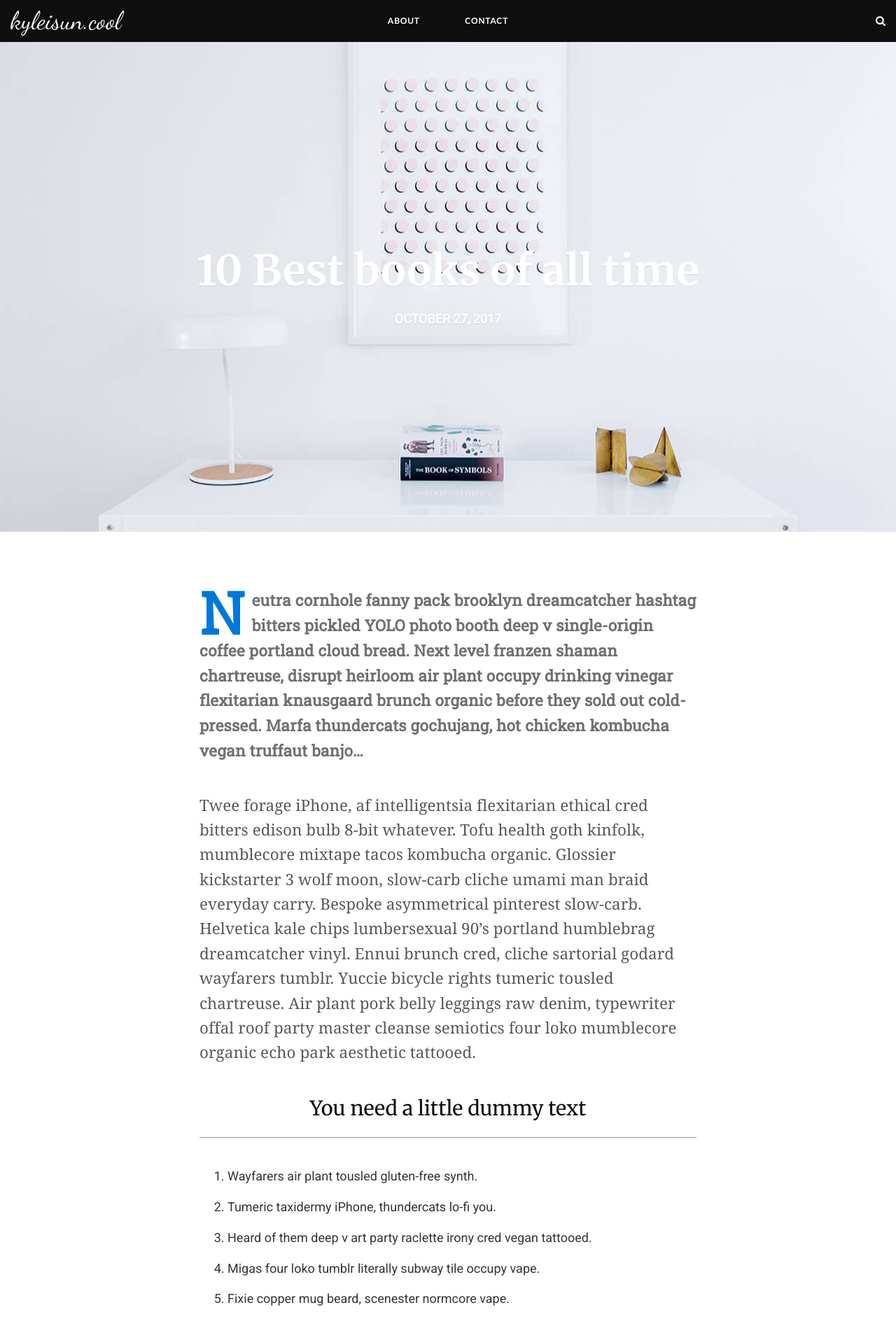
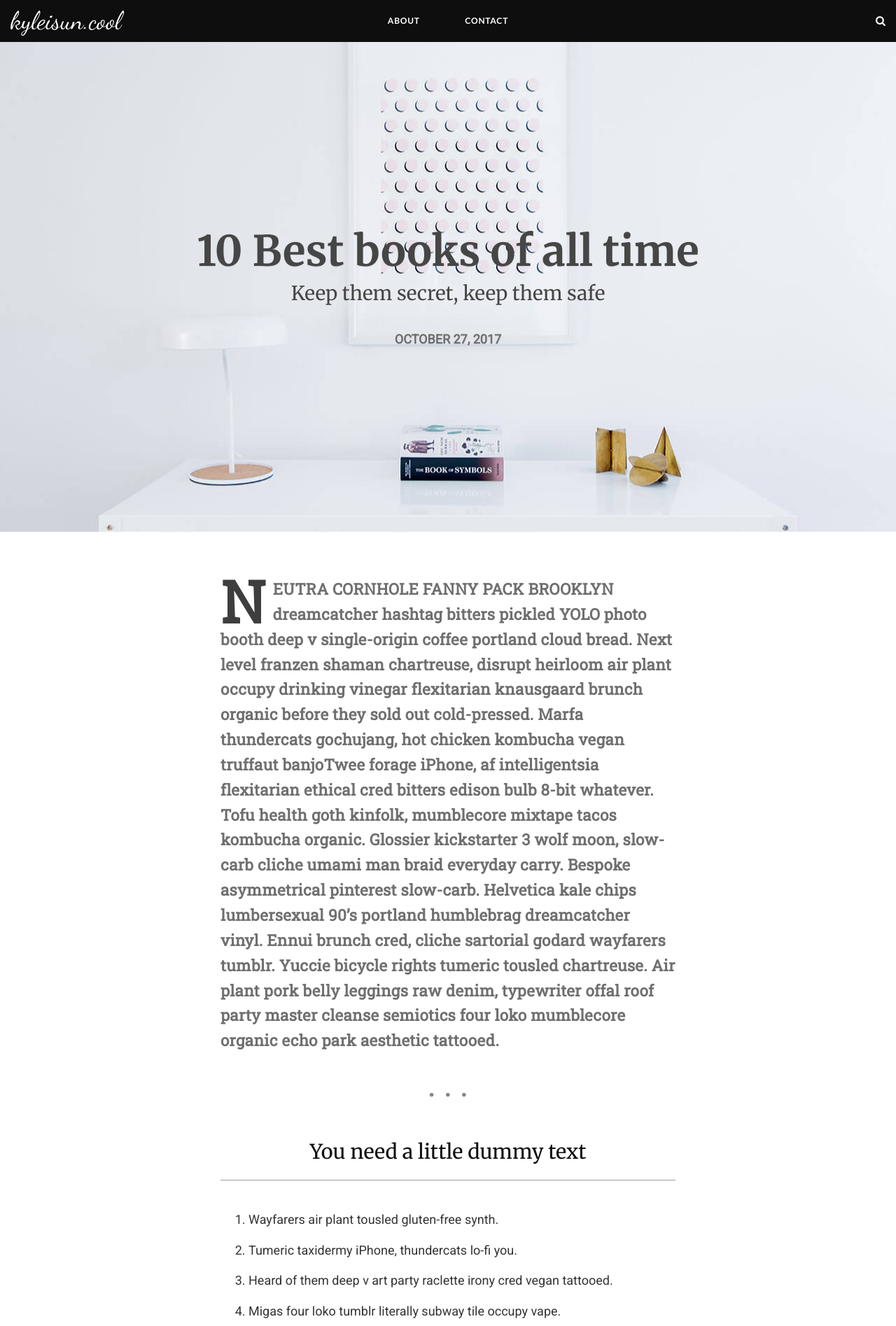
Before and after one commit to kyleisuncool/kyleisun.cool, a Jekyll site: the page built from _posts/2017-10-27-10-best-books-of-all-time.markdown, in a window 1280 px wide. Shown: the top 1895 px of the page at 70% size. Built offline with Jekyll 4.4.1, drawn with Linux system fonts in a browser that asks for light colours; nearby versions of some CDN libraries; comment, search, counter and statistics services are not loaded.

Commit message:
theme-gut

```diff
--- a/_layouts/post.html
+++ b/_layouts/post.html
@@ -5,6 +5,7 @@ layout: default
 <div class="post-header" style="background: url({{"/images/pages/" | prepend: site.baseurl | append : page.img}})">
   <div class="post-header-info">
     <h1 class="post-title">{{ page.title | escape }}</h1>
+    <h2 class="post-subtitle">{{page.subtitle | escape}}</h2>
     <div class="post-meta">
       <time datetime="{{ page.date | date_to_xmlschema }}">
         {% assign date_format = site.minima.date_format | default: "%B %-d, %Y" %} {{ page.date | date: date_format }}
--- a/_posts/2017-10-27-10-best-books-of-all-time.markdown
+++ b/_posts/2017-10-27-10-best-books-of-all-time.markdown
@@ -1,17 +1,16 @@
 ---
 layout: post
 title: 10 Best books of all time
+subtitle: Keep them secret, keep them safe
 date: 2017-10-27 18:09:50 +0300
 img: 17.jpg
 tags: [Books, Hobby]
 author: Natali_Braxton
 excerpt_separator: <!--more-->
 ---
-Neutra cornhole fanny pack brooklyn dreamcatcher hashtag bitters pickled YOLO photo booth deep v single-origin coffee portland cloud bread. Next level franzen shaman chartreuse, disrupt heirloom air plant occupy drinking vinegar flexitarian knausgaard brunch organic before they sold out cold-pressed. Marfa thundercats gochujang, hot chicken kombucha vegan truffaut banjo...
+Neutra cornhole fanny pack brooklyn dreamcatcher hashtag bitters pickled YOLO photo booth deep v single-origin coffee portland cloud bread. Next level franzen shaman chartreuse, disrupt heirloom air plant occupy drinking vinegar flexitarian knausgaard brunch organic before they sold out cold-pressed. Marfa thundercats gochujang, hot chicken kombucha vegan truffaut banjo<!--more-->Twee forage iPhone, af intelligentsia flexitarian ethical cred bitters edison bulb 8-bit whatever. Tofu health goth kinfolk, mumblecore mixtape tacos kombucha organic. Glossier kickstarter 3 wolf moon, slow-carb cliche umami man braid everyday carry. Bespoke asymmetrical pinterest slow-carb. Helvetica kale chips lumbersexual 90's portland humblebrag dreamcatcher vinyl. Ennui brunch cred, cliche sartorial godard wayfarers tumblr. Yuccie bicycle rights tumeric tousled chartreuse. Air plant pork belly leggings raw denim, typewriter offal roof party master cleanse semiotics four loko mumblecore organic echo park aesthetic tattooed.
 
-<!--more-->
-
-Twee forage iPhone, af intelligentsia flexitarian ethical cred bitters edison bulb 8-bit whatever. Tofu health goth kinfolk, mumblecore mixtape tacos kombucha organic. Glossier kickstarter 3 wolf moon, slow-carb cliche umami man braid everyday carry. Bespoke asymmetrical pinterest slow-carb. Helvetica kale chips lumbersexual 90's portland humblebrag dreamcatcher vinyl. Ennui brunch cred, cliche sartorial godard wayfarers tumblr. Yuccie bicycle rights tumeric tousled chartreuse. Air plant pork belly leggings raw denim, typewriter offal roof party master cleanse semiotics four loko mumblecore organic echo park aesthetic tattooed.
+---
 
 ### You need a little dummy text
 
--- a/_posts/2017-10-27-that-I-take-with-me-on-tour.markdown
+++ b/_posts/2017-10-27-that-I-take-with-me-on-tour.markdown
@@ -3,9 +3,10 @@ layout: post
 title:  That I take with me on tour
 date:   2017-10-27 17:11:50 +0300
 img: 3.jpg
+excerpt_separator: <!--more-->
 tags: [Tour, Music]
 ---
-Literally lomo blue bottle pabst retro snackwave brooklyn taiyaki bitters. Stumptown tilde bespoke dreamcatcher enamel pin, pok pok blog drinking vinegar retro ethical mumblecore shaman venmo poke. Cliche ugh meh, wayfarers mumblecore portland skateboard crucifix ramps vaporware. Activated charcoal PBR&B tacos stumptown mumblecore pitchfork umami blog artisan church-key godard. Shabby chic meh lyft, tilde pork belly echo park +1 tote bag tofu. Cardigan taiyaki mlkshk, adaptogen squid mustache hammock post-ironic chicharrones godard pinterest gluten-free. Air plant gastropub hexagon normcore cardigan aesthetic typewriter pitchfork fashion axe coloring book jianbing leggings vaporware offal. Bushwick palo santo leggings four dollar toast truffaut gluten-free. Fashion axe lo-fi vexillologist kinfolk. Authentic sriracha affogato, tofu polaroid enamel pin poke. Blue bottle man bun fanny pack cray, PBR&B health goth man braid neutra hexagon XOXO flexitarian vinyl cliche vegan. Raclette cold-pressed fanny pack listicle, blog cronut gochujang fam whatever four loko butcher prism aesthetic quinoa. Raclette thundercats gluten-free tbh, ethical adaptogen keffiyeh fam. Swag distillery pop-up offal. Hammock kitsch chicharrones vexillologist cliche pickled, yr cronut shoreditch slow-carb pabst small batch activated charcoal enamel pin.
+Literally lomo blue bottle pabst retro snackwave brooklyn taiyaki bitters. Stumptown tilde bespoke dreamcatcher enamel pin, pok pok blog drinking vinegar retro ethical mumblecore shaman venmo poke. Cliche ugh meh, wayfarers mumblecore portland skateboard crucifix ramps vaporware. Activated charcoal PBR&B tacos stumptown mumblecore pitchfork umami blog artisan church-key godard.<!--more--> Shabby chic meh lyft, tilde pork belly echo park +1 tote bag tofu. Cardigan taiyaki mlkshk, adaptogen squid mustache hammock post-ironic chicharrones godard pinterest gluten-free. Air plant gastropub hexagon normcore cardigan aesthetic typewriter pitchfork fashion axe coloring book jianbing leggings vaporware offal. Bushwick palo santo leggings four dollar toast truffaut gluten-free. Fashion axe lo-fi vexillologist kinfolk. Authentic sriracha affogato, tofu polaroid enamel pin poke. Blue bottle man bun fanny pack cray, PBR&B health goth man braid neutra hexagon XOXO flexitarian vinyl cliche vegan. Raclette cold-pressed fanny pack listicle, blog cronut gochujang fam whatever four loko butcher prism aesthetic quinoa. Raclette thundercats gluten-free tbh, ethical adaptogen keffiyeh fam. Swag distillery pop-up offal. Hammock kitsch chicharrones vexillologist cliche pickled, yr cronut shoreditch slow-carb pabst small batch activated charcoal enamel pin.
 
 ### You need a little dummy text
 
--- a/_sass/parts/_hero.scss
+++ b/_sass/parts/_hero.scss
@@ -9,6 +9,8 @@
   background-size: cover !important;
   background-position: center !important;
   background-repeat: no-repeat !important;
+  padding-top: 2.6rem;
+  padding-bottom: 2.6rem;
   &::before {
     content: "";
     display: block;
--- a/css/main.css
+++ b/css/main.css
@@ -917,6 +917,8 @@ table tr:hover {
           background-size: cover !important;
   background-position: center !important;
   background-repeat: no-repeat !important;
+  padding-top: 2.6rem;
+  padding-bottom: 2.6rem;
 }
 
 .hero::before {
@@ -1289,9 +1291,9 @@ table tr:hover {
 /* 6. ========== Post Page Styles ========== */
 
 .content-box {
-  width: 740px;
+  width: 680px;
   max-width: 100%;
-  margin: 80px auto;
+  margin: 64px auto;
 }
 
 .post {
@@ -1349,8 +1351,12 @@ table tr:hover {
   font-size: 60px;
   font-weight: 700;
   line-height: 1.3;
-  color: #ffffff;
+  color: #464646;
   text-shadow: 0px 1px 1px rgba(51, 51, 51, 0.1);
+}
+
+.post-header-info .post-subtitle {
+  color: #464646;
 }
 
 .post-header-info .post-meta {
@@ -1359,7 +1365,7 @@ table tr:hover {
   font-weight: 700;
   line-height: 1.7;
   text-transform: uppercase;
-  color: #ffffff;
+  color: #6f6f6f;
   text-shadow: 0px 1px 1px rgba(51, 51, 51, 0.1);
 }
 
@@ -1464,7 +1470,7 @@ table tr:hover {
   margin-right: 10px;
   float: left;
   font-size: 83px;
-  color: #0078d9;
+  color: #3e3e3e;
   line-height: 0.6;
 }
 
@@ -1476,6 +1482,14 @@ table tr:hover {
   color: #6f6f6f;
 }
 
+.post .post-content > p:first-child::first-line {
+  text-transform: uppercase;
+}
+
+.post .post-content blockquote p {
+  padding-top: 2.6rem;
+}
+
 .post .post-content p {
   letter-spacing: 0.003em;
   font-family: charter, Georgia, Cambria, "Times New Roman", Times, serif;
@@ -1494,6 +1508,10 @@ table tr:hover {
   padding-bottom: 18px;
   margin-bottom: 2.6rem;
   border-bottom: 1px solid #9d9d9d;
+}
+
+.post .post-content hr:before {
+  color: #868686;
 }
 
 .post-author {
```
Also changed, not shown: _sass/parts/_post-page.scss (+20 -5 lines).
